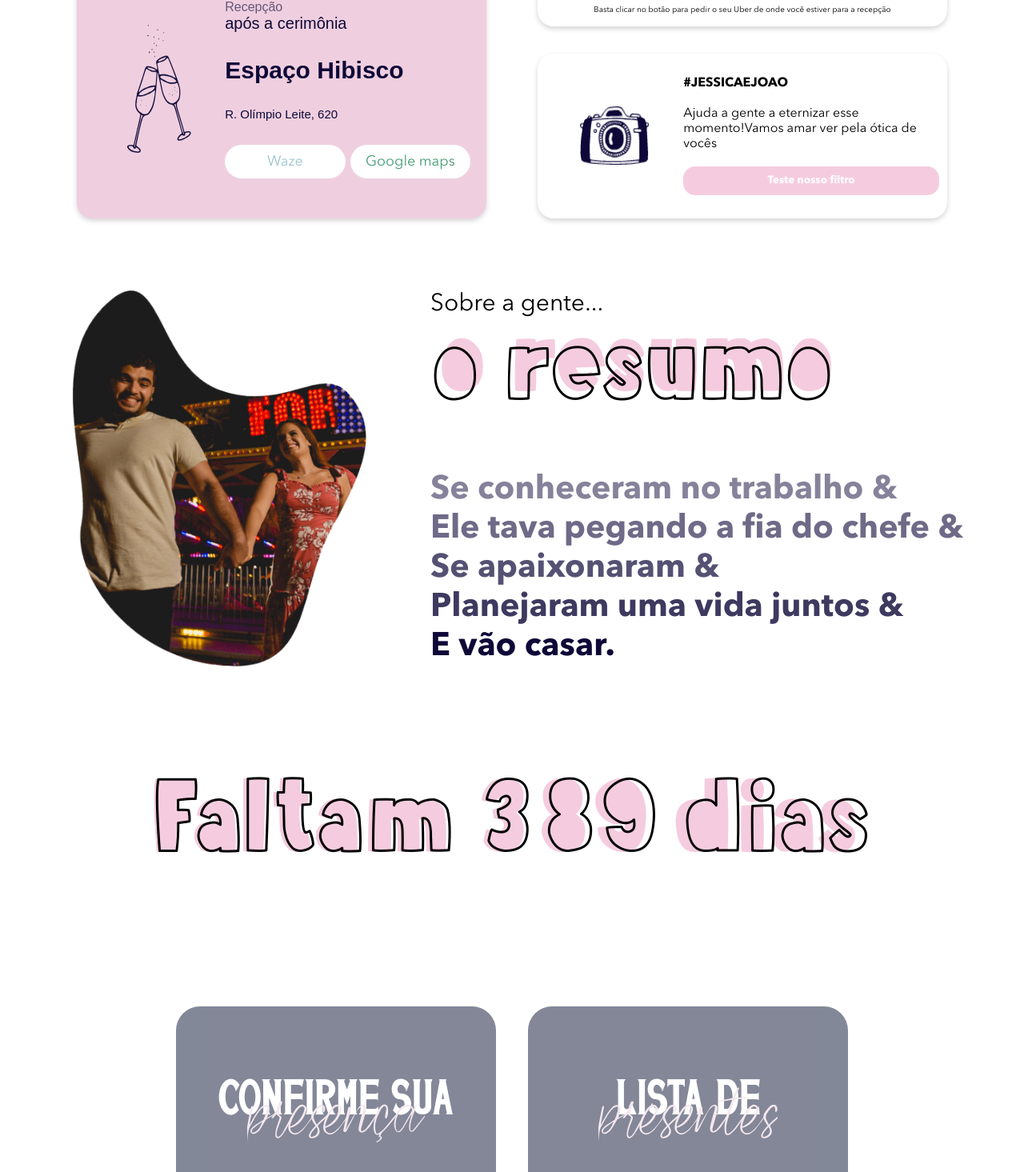
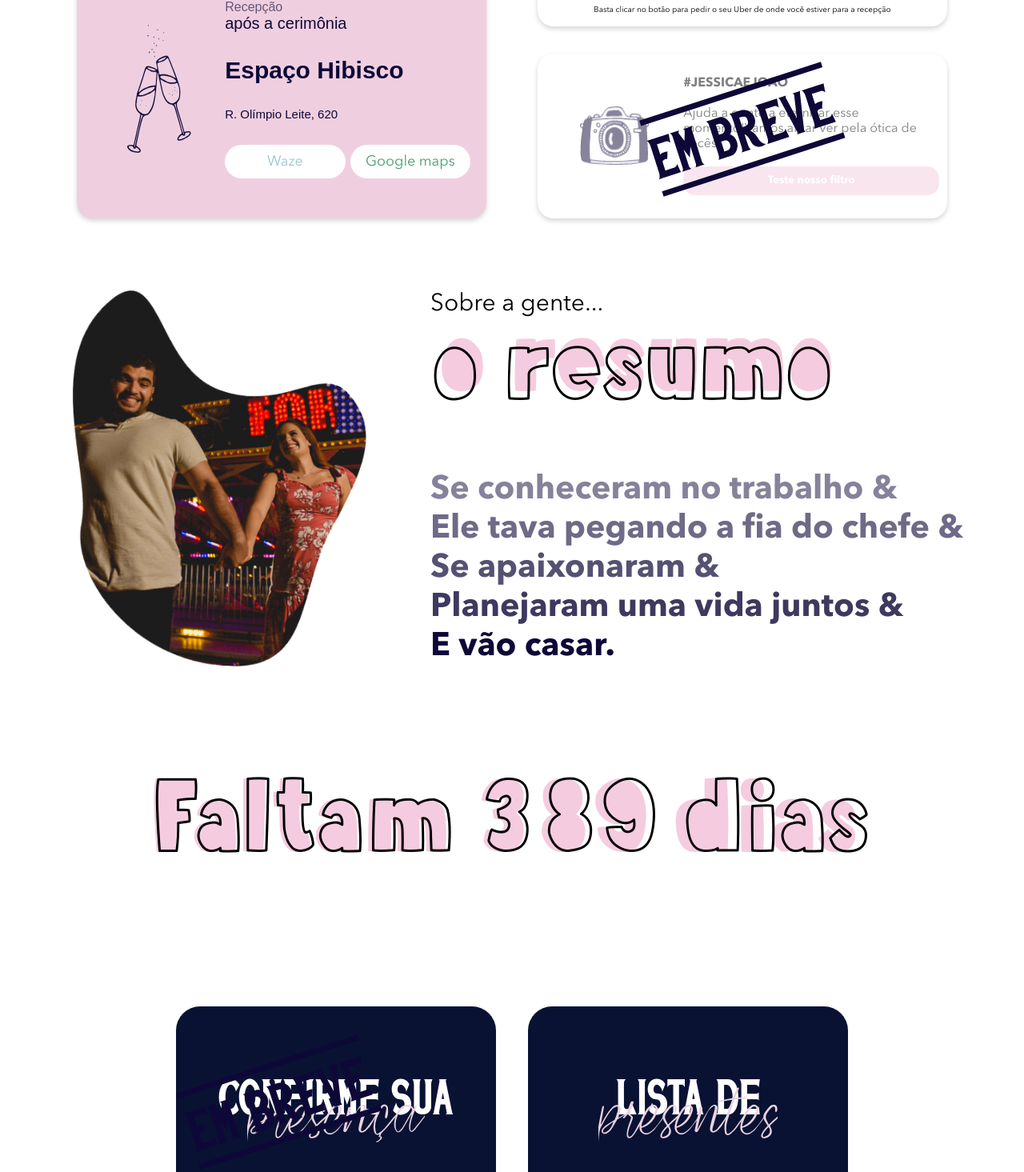
Before and after one commit to joaolfr/site-casamento, a React (Create React App) app: page / in a window 1280 px wide. Shown: the part 1397-2862 px from the top of the page at 80% size. Built offline with nearby package versions, Linux system fonts and the light colour scheme.

Commit message:
soon image added

```diff
--- a/src/components/navbar/index.js
+++ b/src/components/navbar/index.js
@@ -1,7 +1,6 @@
 import React, { useState } from "react";
 import { Link } from "react-router-dom";
 import styled from "styled-components";
-import { NavItem } from "./styles.js";
 
 import "./styles.css";
 
@@ -31,13 +30,13 @@ function Home() {
         <Link to="historias" onClick={() => setNavItem(2)}>
           <NavItem item={2}>Nossa história</NavItem>
         </Link>
-        <Link to="presentes" onClick={() => setNavItem(3)}>
+        <Link to="presentes" onClick={() => setNavItem(2)}>
           <NavItem>Lista de presentes</NavItem>
         </Link>
         {/* <Link to="presentes" onClick={() => setNavItem(3)}>
           <NavItem item={3}>Lista de presentes</NavItem>
         </Link> */}
-        <Link to="presenca" onClick={() => setNavItem(4)}>
+        <Link to="presenca" onClick={() => setNavItem(2)}>
           <NavItem>Confirme sua presença</NavItem>
         </Link>
         {/* <Link to="presenca" onClick={() => setNavItem(4)}>
--- a/src/components/navbar/styles.js
+++ /dev/null
@@ -1 +0,0 @@
-import styled from "styled-components";
--- a/src/pages/home/cards/index.js
+++ b/src/pages/home/cards/index.js
@@ -4,6 +4,7 @@ import CameraIcon from "../../../assets/icons/CAMERA.png";
 import ChurchIcon from "../../../assets/icons/IGREJA.png";
 import Reception from "../../../assets/icons/RECEPCAO.png";
 import Suit from "../../../assets/icons/TRAJE.png";
+import Soon from "../../../assets/icons/soon.png";
 import "./styles.css";
 
 export default class cards extends Component {
@@ -116,7 +117,7 @@ export default class cards extends Component {
                 </span>
               </div>
             </div>
-            <div id="card_2">
+            <div id="card_2" className="suit_card">
               <div id="icon_div">
                 <img src={CameraIcon} alt="camera" id="camera_icon" />
               </div>
@@ -128,6 +129,7 @@ export default class cards extends Component {
                 </div>
                 <button id="filter_button">Teste nosso filtro</button>
               </div>
+              <img src={Soon} alt="soon" id="soon_icon" />
             </div>
           </div>
         </div>
--- a/src/pages/home/cards/styles.css
+++ b/src/pages/home/cards/styles.css
@@ -184,6 +184,7 @@
   box-shadow: 0px 3px 6px rgb(214, 213, 213);
   font-family: "avenir";
   padding: 10px;
+  justify-content: center;
 }
 @media screen and (max-width: 600px) {
   #card_2 {
@@ -197,6 +198,7 @@
   flex-direction: column;
   text-align: left;
   justify-content: space-evenly;
+  opacity: 0.5;
 }
 #suit {
   font-family: "avenir_bold";
@@ -240,6 +242,7 @@
 #camera_icon {
   height: 40% !important;
   width: 50% !important;
+  opacity: 0.5;
 }
 .camera_div {
   width: 50% !important;
@@ -266,4 +269,11 @@
     height: 20% !important;
     width: 80px !important;
   }
+  .suit_card {
+    display: none !important;
+  }
 }
+
+#soon_icon {
+  position: absolute;
+}
--- a/src/pages/home/contador/index.js
+++ b/src/pages/home/contador/index.js
@@ -1,4 +1,5 @@
 import React from "react";
+import Soon from "../../../assets/icons/soon.png";
 import "./styles.css";
 
 const Contador = () => {
@@ -40,11 +41,12 @@ const Contador = () => {
       </div>
 
       <div id="confirm_div">
-        <button disabled>
+        <button>
           <span className="first_span">Confirme sua</span>
           <span className="second_span">presença</span>
+          <img src={Soon} alt="soon" id="soon_confirm" />
         </button>
-        <button disabled>
+        <button>
           <span className="first_span">Lista de </span>
           <span className="second_span">presentes</span>
         </button>
--- a/src/pages/home/contador/styles.css
+++ b/src/pages/home/contador/styles.css
@@ -88,7 +88,7 @@
   align-items: center;
   justify-content: center;
   cursor: not-allowed;
-  opacity: 0.5;
+  /* opacity: 0.5; */
 }
 #confirm_div button:hover {
   transform: translateY(-5px);
@@ -145,3 +145,8 @@
 #footer_div p {
   font-family: "avenir";
 }
+
+#soon_confirm {
+  position: absolute;
+  left: 0;
+}
--- a/src/pages/home/resumo/styles.css
+++ b/src/pages/home/resumo/styles.css
@@ -58,6 +58,7 @@
   display: flex;
   flex-direction: column;
   position: relative;
+  overflow: hidden;
   margin-bottom: 60px;
 }
 
```
Also changed, not shown: src/assets/icons/soon.png (added).
